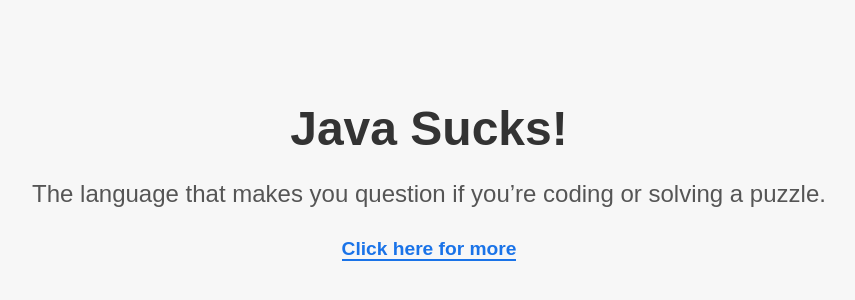
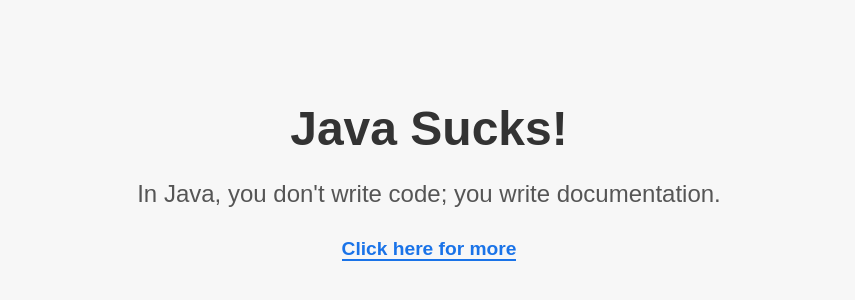
Before and after one commit to emptyMeal/jl, a plain HTML site: page index.html in a window 1280 px wide. Shown: the part 196-496 px from the top of the page, without its empty margins (211-1066 px from the left). Drawn offline with Linux system fonts and the light colour scheme.

Commit message:
Update index.html

```diff
--- a/index.html
+++ b/index.html
@@ -45,7 +45,7 @@
 
     <div>
         <h1>Java Sucks!</h1>
-        <p> The language that makes you question if you’re coding or solving a puzzle.</p>
+        <p>In Java, you don't write code; you write documentation.</p>
         <a href="https://medium.com/@NathanCarnegie/the-worst-programming-language-ever-java-3b7d62499b39" target="_blank" id="link">Click here for more</a>
     </div>
 </body>
```
